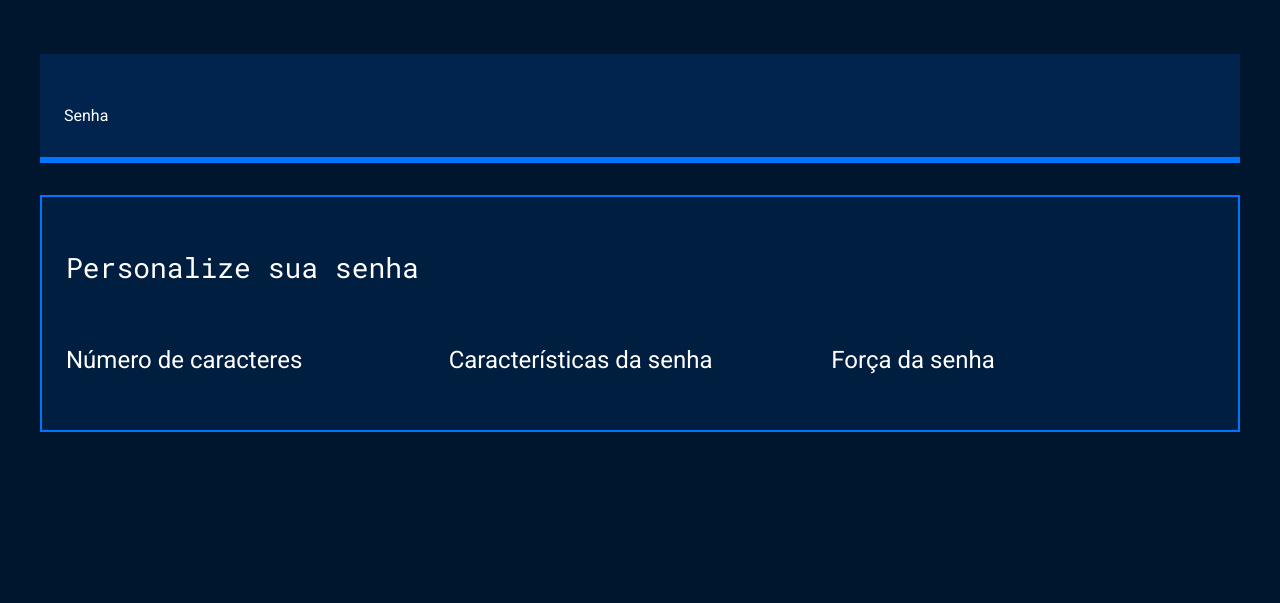
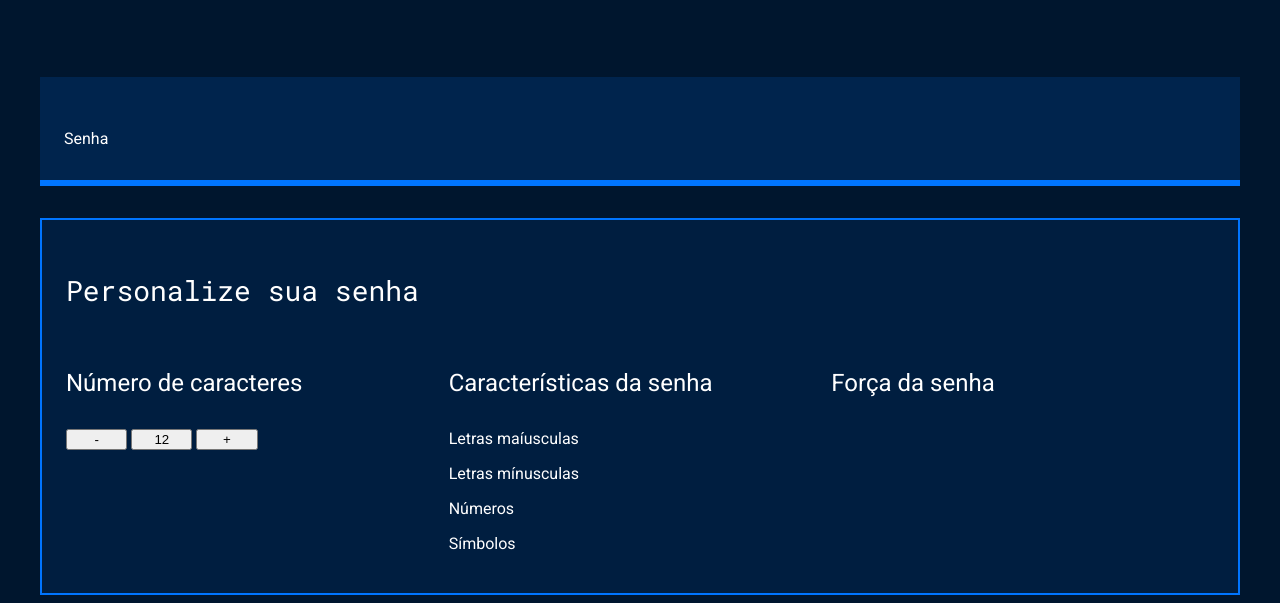
Before and after one commit to t-presa/gerador-de-senhas, a plain HTML site: page index.html in a window 1280 px wide. Shown: the part 249-852 px from the top of the page. Before the commit the page ends 800 px from the top, so only its background shows below. Drawn offline with Linux system fonts and the light colour scheme.

Commit message:
trabalho dia 25 de junho de 2025

```diff
--- a/index.html
+++ b/index.html
@@ -24,9 +24,17 @@
             <div class="parametro-coluna__senha">
                 <div class="parametro-senha">
                     <h4 class="parametro-senha__titulo">Número de caracteres</h4>
+
+                    <button class="botoes">-</button>
+                    <button class="botoes dois">12</button>
+                    <button class="botoes tres">+</button>
                 </div>
                 <div class="parametro-senha">
                     <h4 class="parametro-senha__titulo">Características da senha</h4>
+                    <p>Letras maíusculas</p>
+                    <p>Letras mínusculas</p>
+                    <p>Números</p>
+                    <p>Símbolos</p>
                 </div>
                 <div class="parametro-senha">
                     <h4 class="parametro-senha__titulo">Força da senha</h4>
--- a/style.css
+++ b/style.css
@@ -74,6 +74,18 @@ body{
 .parametro-senha__titulo{
     font-size:24px;
 }
+.botoes{
+width: 16%;
+
+}
+.botoesdois{
+width: 16%;
+
+}
+.botoestres{
+width: 16%;
+
+}
 
 .parametro-coluna__senha{
     display: flex;
```
Also changed, not shown: unlock.svg (added).
